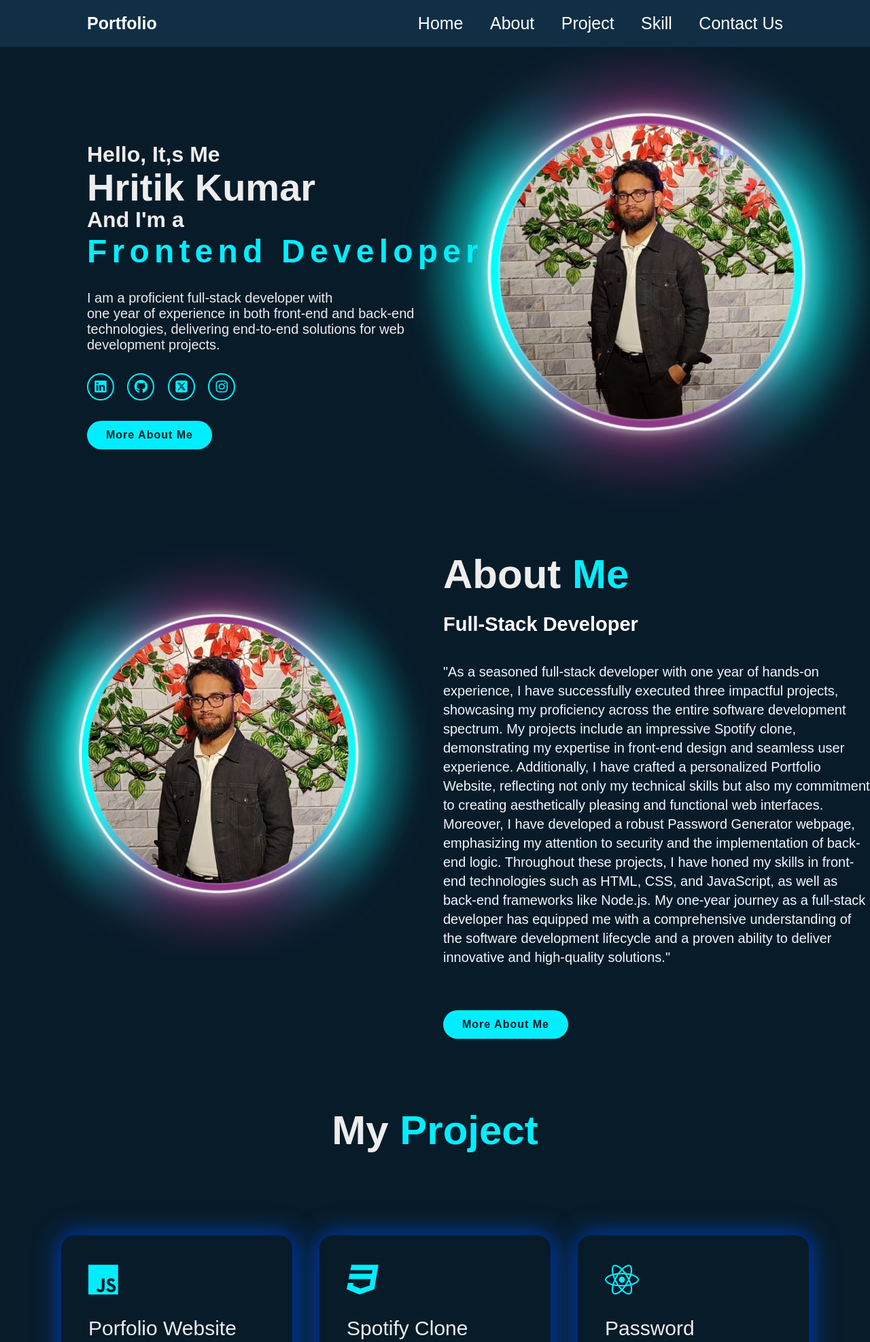
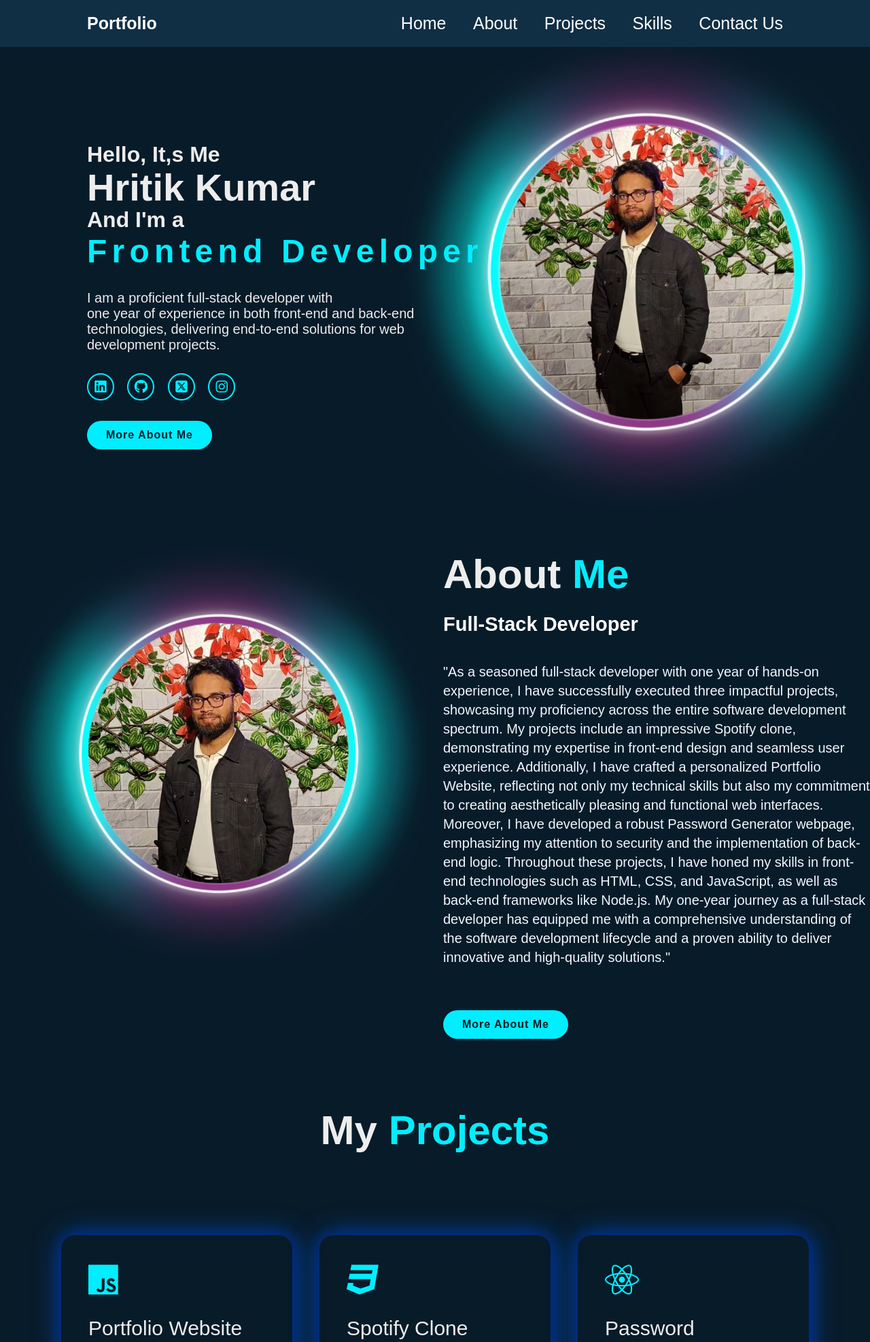
Before and after one commit to hritikcoder/hritikportfolio, a plain HTML site: page index.html in a window 1280 px wide. Shown: the top 1974 px of the page at 68% size. Drawn offline with Linux system fonts and the light colour scheme.

Commit message:
Add files via upload
some spelling cheaks

```diff
--- a/index.html
+++ b/index.html
@@ -16,8 +16,8 @@
         <nav class="navbar">
             <a href="#" style="--i:4">Home</a>
             <a href="#about" style="--i:5">About</a>
-            <a href="#project" style="--i:6">Project</a>
-            <a href="#skill" style="--i:7">Skill</a>
+            <a href="#project" style="--i:6">Projects</a>
+            <a href="#skill" style="--i:7">Skills</a>
             <a href="#contact" style="--i:8">Contact Us</a>
         </nav>
     </header>
@@ -57,11 +57,11 @@
 <section>
     <div class="project" id="project">
         <div class="container">
-            <h1 class="sub-title">My <span>Project</span></h1>
+            <h1 class="sub-title">My <span>Projects</span></h1>
             <div class="project-list">
                 <div>
                     <i class="fa-brands fa-js" style="color: #0ef;"></i>
-                    <h2>Porfolio Website</h2>
+                    <h2>Portfolio Website</h2>
                     <p>I've crafted a visually engaging portfolio website that showcases my skills and expertise as a full-stack developer. Leveraging the power of HTML, CSS, and JavaScript. I've created an immersive user experience that not only highlights my technical proficiency but also reflects my passion for clean and intuitive design.Designed with both aesthetics and functionality in mind, my portfolio website serves as a digital canvas where I present my achievements, share my technical journey, and invite collaboration.  </p>
                     <a href="#" class="read">Learn More</a>
                 </div>
```
